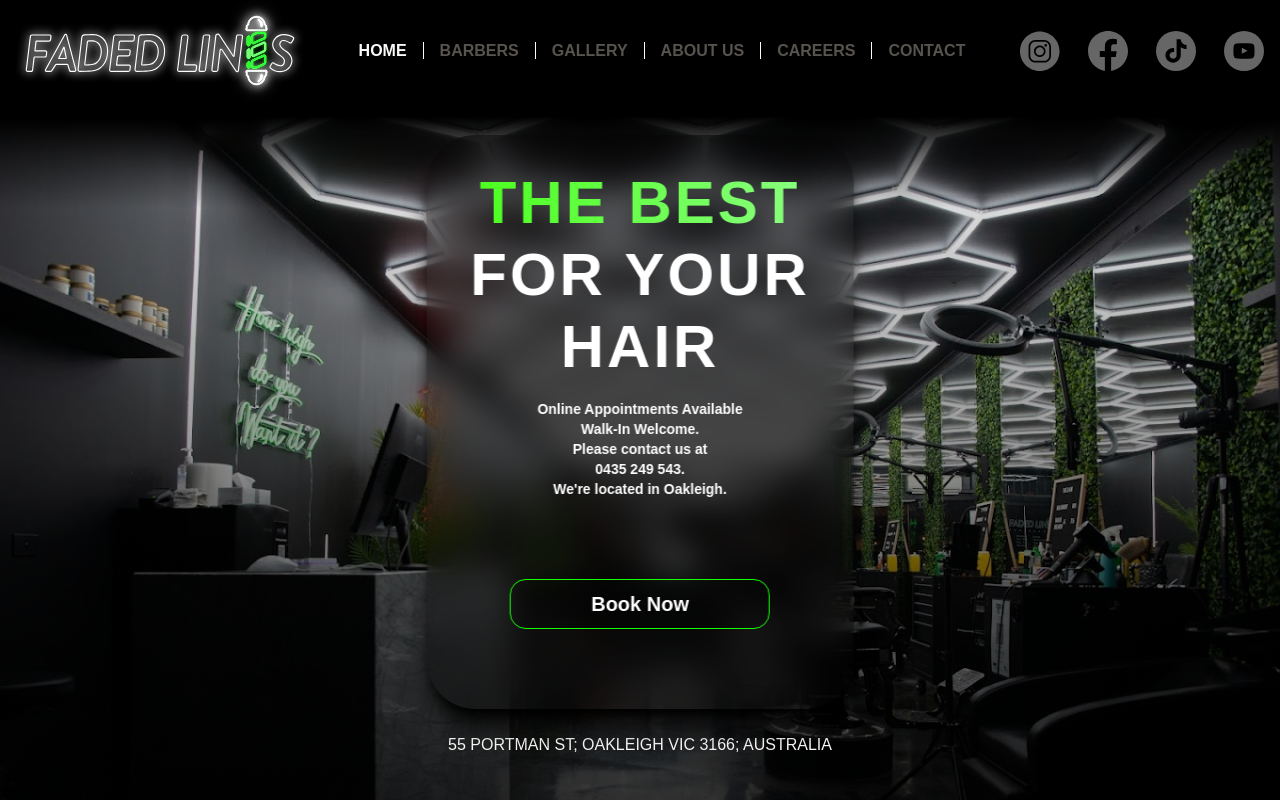
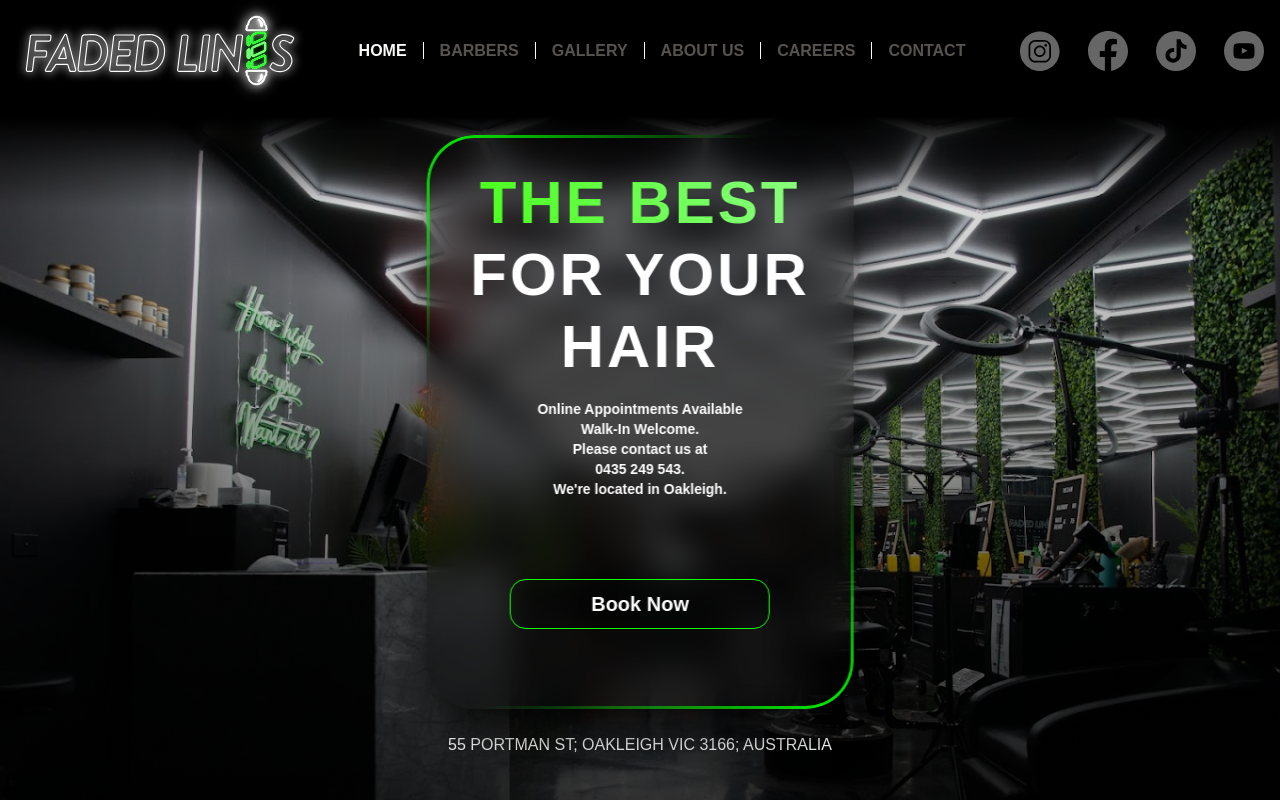
Before and after one commit to muhzulzidan/milkiyano-barber, a React (Vite) app: page / in a window 1280 px wide. Shown: the top 800 px of the page. Built offline with nearby package versions, Linux system fonts and the light colour scheme.

Commit message:
refactor: Update homepage gradient box styles

```diff
--- a/src/index.scss
+++ b/src/index.scss
@@ -353,6 +353,25 @@
     mask-composite: exclude;
 }
 
+#gradientBoxHomepage {
+  @apply backdrop-blur-lg shadow-2xl shadow-black;
+}
+
+#gradientBoxHomepage::before {
+  content: "";
+  position: absolute;
+  top: 0;
+  left: 0;
+  right: 0;
+  bottom: 0;
+  border-radius: 3rem;
+  border: 3px solid transparent;
+  background: linear-gradient(145deg, rgba(5, 250, 1, 1) 0%, rgba(0, 0, 0, 0) 27%, rgba(0, 0, 0, 0) 70%, rgba(5, 250, 1, 1) 100%) border-box;
+  -webkit-mask: linear-gradient(#fff 0 0) padding-box, linear-gradient(#fff 0 0);
+  -webkit-mask-composite: destination-out;
+  mask-composite: exclude;
+}
+
 @keyframes fadeIn {
   0% {
     opacity: 0;
--- a/src/pages/careers.tsx
+++ b/src/pages/careers.tsx
@@ -149,7 +149,7 @@ export default function Careers() {
                         <img src={Clipper} alt="clipper" className="w-full" />
                     </section>
                 </section>
-                <section className="w-1/2 hidden md:flex self-center relative z-30 py-32 pb-[20rem] gap-8 font-bold">
+                <section className="w-1/2 hidden md:flex self-center md:justify-center relative z-30 py-32 pb-[20rem] gap-8 font-bold">
                     <div className="flex flex-col gap-4 items-center">
                         <h3>Before working with us 👉</h3>
                         <img src={TiktokUpBefore} alt="TiktokUp" className="w-full hover:scale-110 transform transition-transform ease-out duration-500 cursor-pointer delay-75" />
--- a/src/pages/contact.tsx
+++ b/src/pages/contact.tsx
@@ -152,7 +152,9 @@ export default function Contacts() {
                                 Or get in touch directly through
                             </h4>
                             <div className="flex flex-col w-full px-4 md:px-0 font-medium py-4 gap-4 pb-24 md:pb-0 text-xs md:text-base">
-                                <div className="grid grid-cols-5 md:flex md gap-4 justify-center items-center p-4 pr-10 backdrop-blur-lg bg-stone-950/60 shadow-xl shadow-black/80 rounded-xl ">
+                                <div style={{
+                                    backdropFilter: 'blur(16px) contrast(100%)', WebkitBackdropFilter: 'blur(16px) contrast(100%)'
+                                }} className="grid grid-cols-5 md:flex md gap-4 justify-center items-center p-4 pr-10 backdrop-blur-lg bg-stone-950/60 shadow-xl shadow-black/80 rounded-xl ">
                                     <div className="bg-stone-100 rounded-2xl p-2 w-fit flex justify-center items-center shadow-lg shadow-black/30">
                                         <Mail className="w-6 h-auto text-[#00FF19]" />
                                     </div>
@@ -161,7 +163,9 @@ export default function Contacts() {
                                         <h5 className="font-medium">dejan@fadelinesbarbershop.com</h5>
                                     </div>
                                 </div>
-                                <div className="grid grid-cols-5 md:flex  gap-4 md:justify-start justify-center items-center p-4 backdrop-blur-lg bg-stone-950/60 shadow-xl shadow-black/80  rounded-xl">
+                                <div className="grid grid-cols-5 md:flex  gap-4 md:justify-start justify-center items-center p-4 backdrop-blur-lg bg-stone-950/60 shadow-xl shadow-black/80  rounded-xl" style={{
+                                    backdropFilter: 'blur(16px) contrast(100%)', WebkitBackdropFilter: 'blur(16px) contrast(100%)'
+                                }} >
                                     <div className="bg-stone-100 rounded-2xl p-2 w-fit flex justify-center items-center shadow-lg shadow-black/30">
                                         <Phone className="w-6 h-auto text-[#00FF19]" />
                                     </div>
@@ -171,7 +175,9 @@ export default function Contacts() {
                                         <h5 className="font-medium">+61 435 249 543</h5>
                                     </div>
                                 </div>
-                                <div className="grid grid-cols-5 md:flex gap-4 justify-center md:justify-start items-center p-4 backdrop-blur-lg bg-stone-950/60 shadow-xl shadow-black/80 rounded-xl text-stone-50">
+                                <div className="grid grid-cols-5 md:flex gap-4 justify-center md:justify-start items-center p-4 backdrop-blur-lg bg-stone-950/60 shadow-xl shadow-black/80 rounded-xl text-stone-50" style={{
+                                    backdropFilter: 'blur(16px) contrast(100%)', WebkitBackdropFilter: 'blur(16px) contrast(100%)'
+                                }} >
                                     <div className="bg-stone-100 rounded-2xl p-2 w-fit flex justify-center items-center shadow-lg shadow-black/30">
                                         <Instagram className="w-6 h-auto text-[#00FF19]" />
                                     </div>
@@ -187,7 +193,7 @@ export default function Contacts() {
 
                     <section className="pb-24 md:pb-0 flex flex-col relative z-30  md:min-h-[65%] md:w-1/2 justify-center ">
                         <Form {...form}>
-                            <form onSubmit={form.handleSubmit(sendEmail)} className="flex gap-8 md:gap-12 flex-col  bg-stone-950/50 backdrop-blur-lg shadow-lg  md:px-16 md:py-6 rounded-xl text-stone-950 h-full w-full relative " id='gradientBoxContactUs'>
+                            <form onSubmit={form.handleSubmit(sendEmail)} className="flex gap-8 md:gap-12 flex-col  bg-stone-950/50 backdrop-blur-lg shadow-lg  md:px-16 md:py-12 md:pb-24 rounded-xl text-stone-950 h-full w-full relative " id='gradientBoxContactUs' style={{ backdropFilter: 'blur(16px) contrast(100%)', WebkitBackdropFilter: 'blur(16px) contrast(100%)'}} >
                                 <div className="flex gap-4 w-full justify-between">
                                     <FormField
                                         control={form.control}
```
